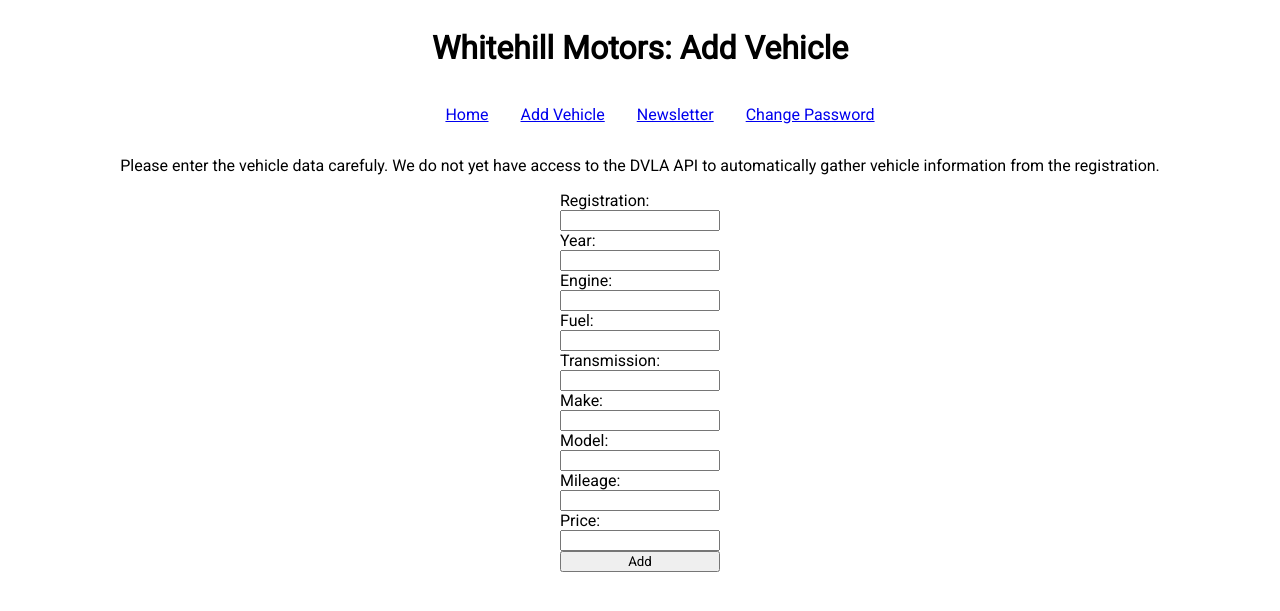
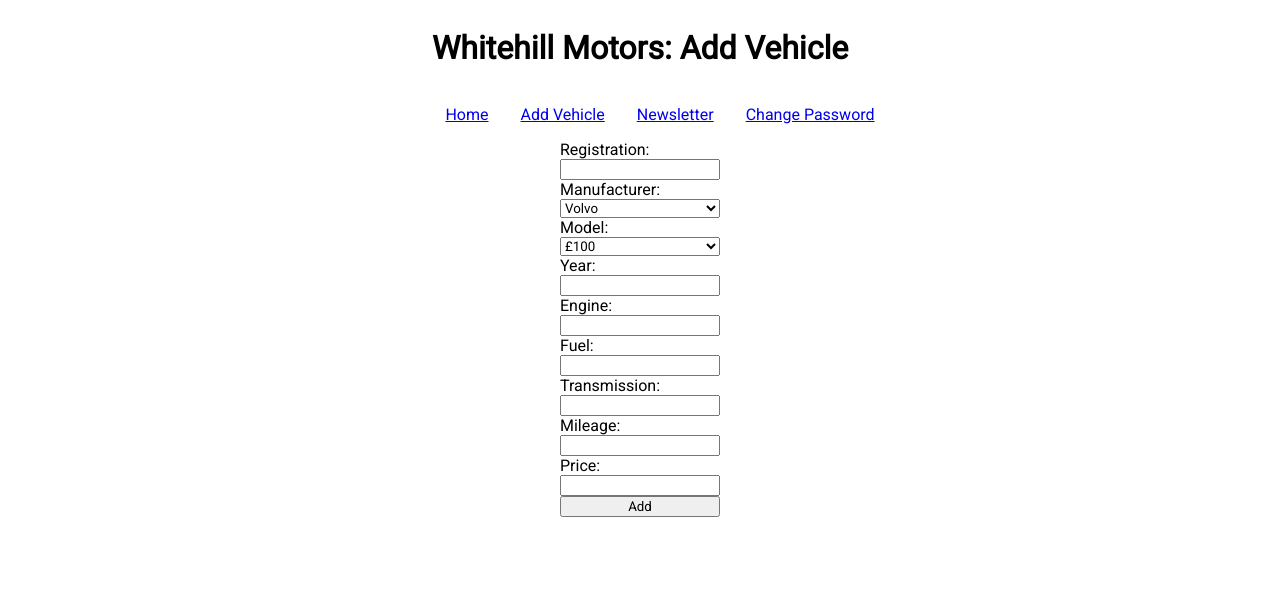
Before and after one commit to MickMelon/WhitehillMotors, a PHP site: page /management/add_vehicle.html in a window 1280 px wide. Shown: the top 611 px of the page. Run offline with PHP 8.4, Linux system fonts and the light colour scheme.

Commit message:
Tweak management pages

```diff
--- a/css/management.css
+++ b/css/management.css
@@ -28,7 +28,7 @@ table td, table th {
 
 form {
     display: flex;
-    justify-content: space-around;
+    justify-content: space-between;
     flex-direction: column;
 }
 
--- a/management/add_vehicle.html
+++ b/management/add_vehicle.html
@@ -18,11 +18,24 @@
         </div>
 
         <div class="container">
-            <p>Please enter the vehicle data carefuly. We do not yet have access to the
-                DVLA API to automatically gather vehicle information from the registration.</p>
-            </thead>
             <form>
                 Registration: <input type="text" name="registration" required />
+
+                Manufacturer:
+                <select>
+                    <option value="volvo">Volvo</option>
+                    <option value="saab">Saab</option>
+                    <option value="opel">Opel</option>
+                    <option value="audi">Audi</option>
+                </select>
+
+                Model:
+                <select>
+                    <option value="volvo">£100</option>
+                    <option value="saab">£200</option>
+                    <option value="opel">£300</option>
+                    <option value="audi">£400</option>
+                </select>
 
                 Year: <input type="text" name="year" required />
                 Engine: <input type="text" name="engine" required />
@@ -30,12 +43,9 @@
                 Fuel: <input type="text" name="fuel" required />
                 Transmission: <input type="text" name="transmission" required />
 
+                Mileage: <input type="text" name="mileage" required />
+                Price: <input type="text" name="price" required />
 
-                Make: <input type="text" name="make" required />
-                Model: <input type="text" name="model" required />
-
-                Mileage: <input type="number" name="mileage" required />
-                Price: <input type="number" name="price" required />
                 <input type="submit" value="Add" />
             </form>
         </div>
--- a/management/login.html
+++ b/management/login.html
@@ -9,10 +9,12 @@
         <div class="container">
             <h1>Whitehill Motors: Management Login</h1>
             <form>
-                <input type="text" name="username" required />
-                <input type="password" name="password" required />
+                Username: <input type="text" name="username" required />
+                Password: <input type="password" name="password" required />
                 <input type="submit" value="Login" />
             </form>
+            <p>If you have forgotten your password, please speak to your manager to
+                have this reset.</p>
         </div>
     </body>
 </html>
```
